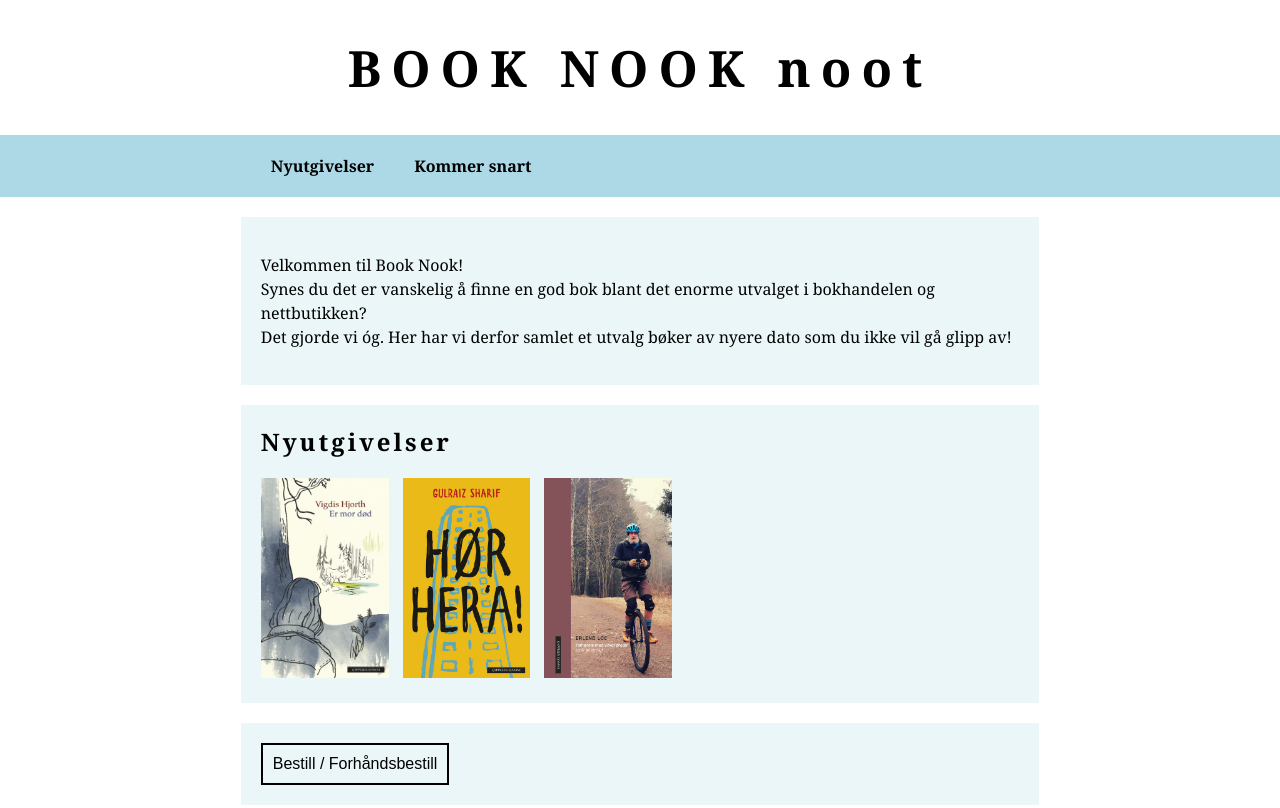
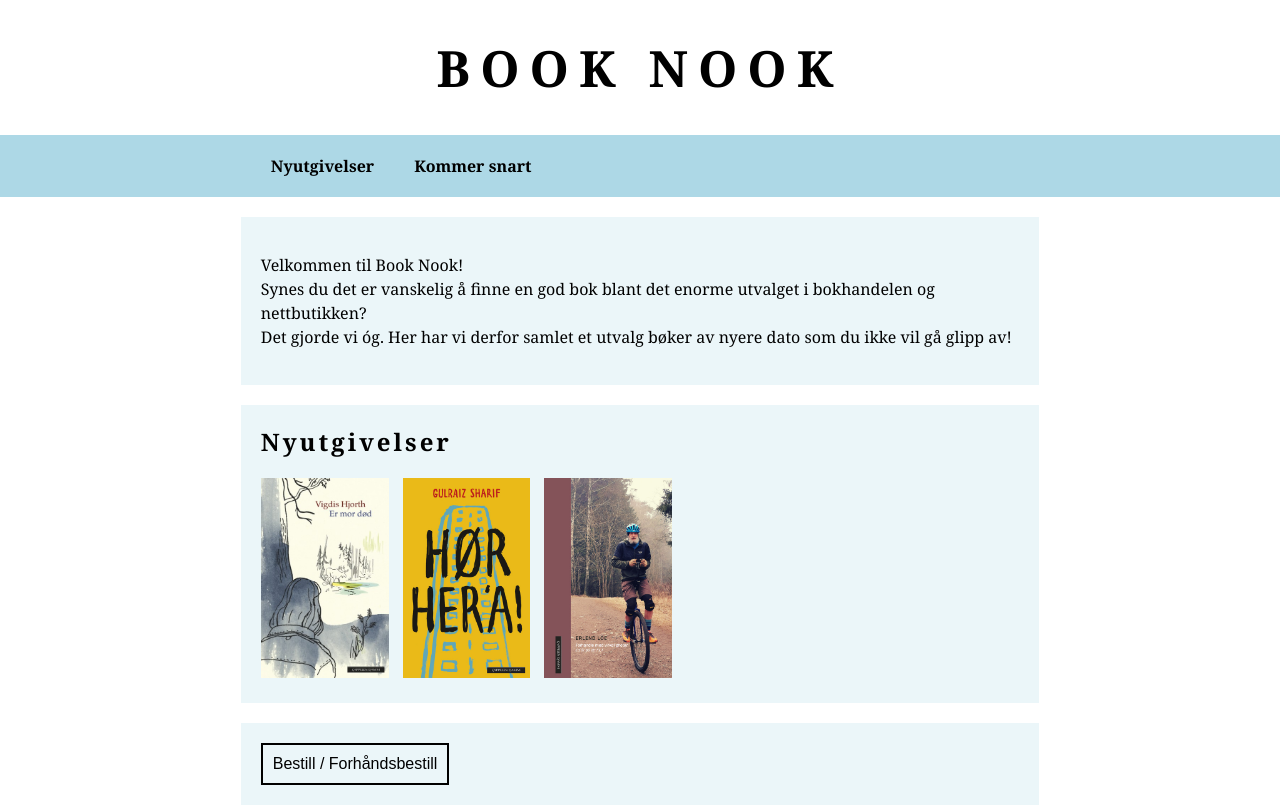
Before and after one commit to malenegran/freaky-friday, a plain HTML site: page Index.html in a window 1280 px wide. Shown: the top 808 px of the page. Drawn offline with Linux system fonts and the light colour scheme.

Commit message:
Ikke ferdig

```diff
--- a/Index.html
+++ b/Index.html
@@ -8,7 +8,7 @@
 <body>
 
     <div>
-        <h1>BOOK NOOK noot</h1>
+        <h1>BOOK NOOK</h1>
     </div>
 
     <ul>
```
